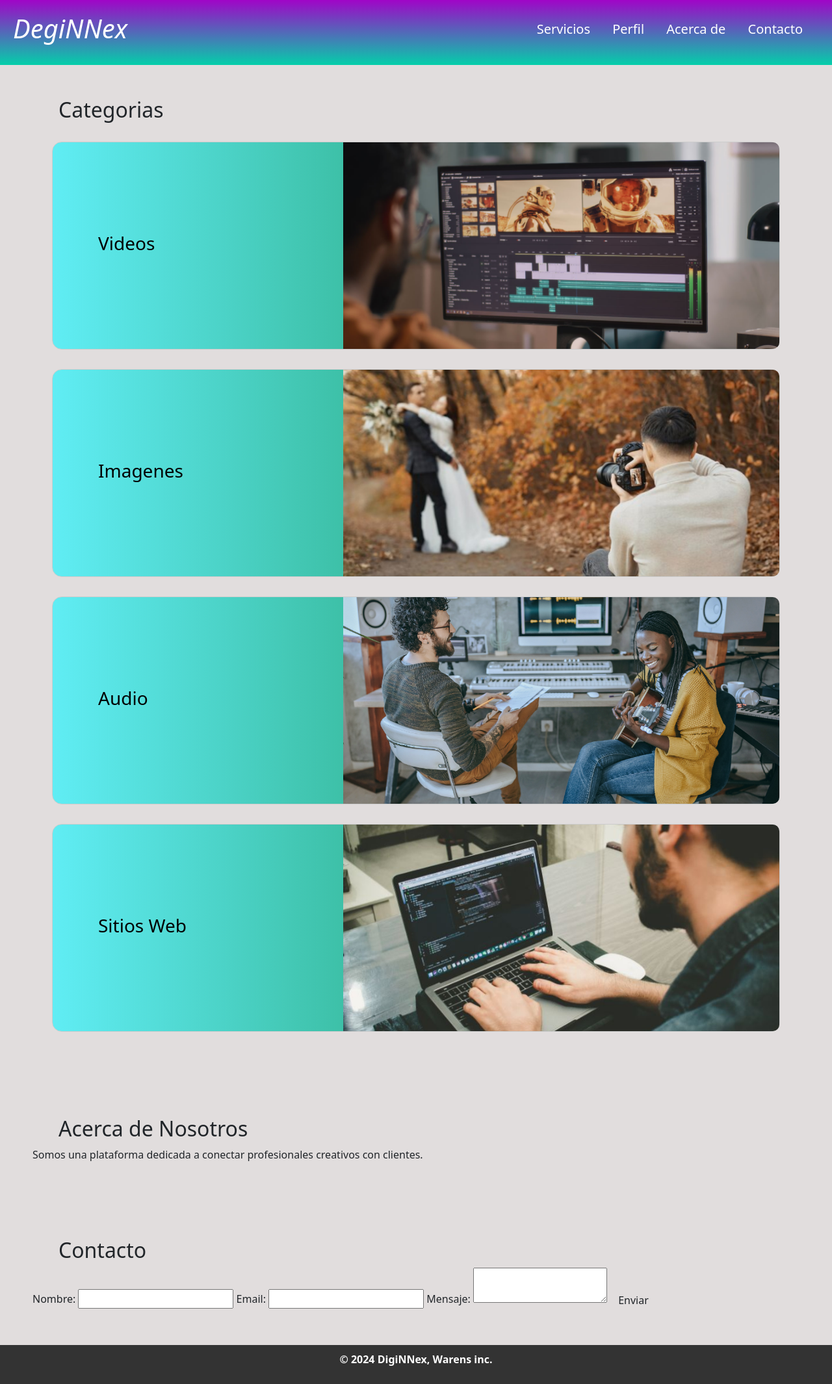
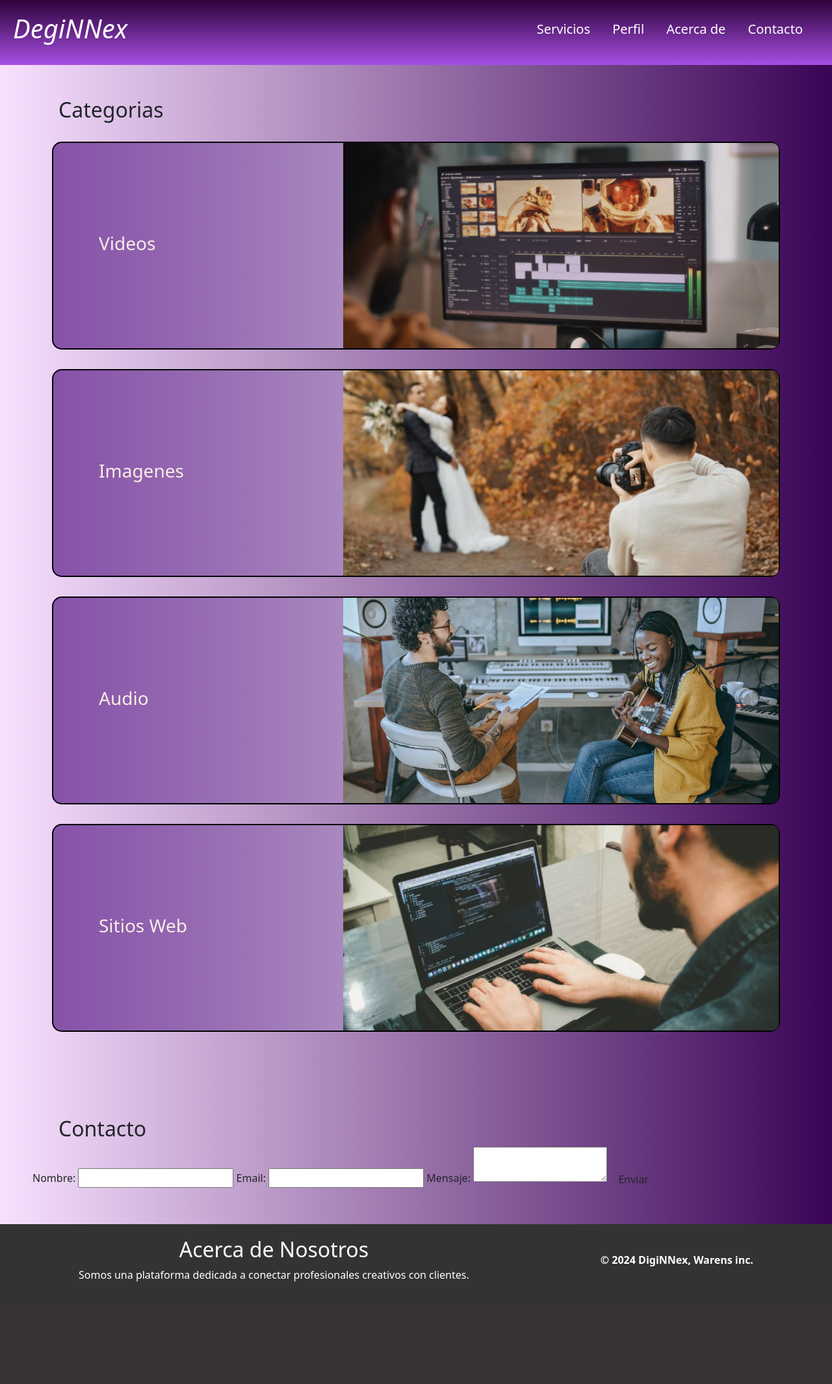
Before and after one commit to cthukh/GigiNNex, a Flask app: page /inicio in a window 1280 px wide. Shown: the whole page at 65% size. After the commit the page ends 1972 px from the top, so only its background shows below. Run offline with Flask 3, Linux system fonts and the light colour scheme.

Commit message:
pequeñas mejoras

```diff
--- a/app.py
+++ b/app.py
@@ -29,8 +29,7 @@
     response.headers['Expires'] = '0'
     return response
 
-# control usuarios
-
+# Ruta que maneja si el usuario ya esta registrado y si tiene sesión abierta.
 @app.route("/")
 def auth(form_registro=None, form_acceso=None):
     if current_user.is_authenticated:
@@ -43,6 +42,7 @@
         form_acceso = FormularioAcceso()
     return render_template("auth.html", form_registro=form_registro, form_acceso=form_acceso)
 
+# Ruta que maneja el registro de nuevos usuarios
 @app.route("/register", methods=["POST"])
 def register():
     form   = FormularioRegistro()
@@ -75,11 +75,10 @@
         flash("Form invalido")
         return auth(form_registro=form)
 
-
+# Ruta si el usuario ya esta registrado
 @app.route("/login", methods=["POST"])
 def login():
     form_acceso = FormularioAcceso()
-
     if form_acceso.validate_on_submit():
         flash(f"Acceso solicitado para el usuario { form_acceso.correo.data }")
         usuario = Usuario().obtener_por_correo(form_acceso.correo.data)
@@ -97,14 +96,12 @@
             return(redirect("/"))
 
 # pagina principal
-
 @app.route('/inicio')
 def index():
     return render_template('index.html')
 
 # seleccion de categorias
-
-@app.route('/categorias/<string:categoria>')
+@app.route('/service/<string:categoria>')
 def selecionar_categorias(categoria):
     if   categoria == 'videos':
         return render_template ('cat_videos.html')
@@ -117,11 +114,11 @@
 
 # opciones de usuario
 
-@app.route("/home")
+@app.route("/perfil")
 @login_required
-def home():
-    usuarios = Usuario().obtener_todos()
-    return render_template("perfil.html",usuarios=usuarios)
+def perfil():
+    # Ahora deberia recojer los datos solo de la sesion activa y enviarlos a perfil.html
+    return render_template("perfil.html", usuario=current_user)
 
 @app.route("/logout")
 def logout():
--- a/static/css/index.css
+++ b/static/css/index.css
@@ -1,12 +1,11 @@
 body {
     margin: 0;
     padding: 0;
-    background-color: rgb(225, 221, 221);
+    background: linear-gradient(to right, rgb(248, 225, 255), rgb(58, 4, 85));
 }
 
 /* main */
-
-section {
+.main-section{
     padding: 50px;
     margin: 0px;
     h2 {
@@ -18,15 +17,15 @@
     position: relative;
     background-size: cover;
     background-position: center;
-    color: rgb(0, 0, 0);
+    color: rgb(248, 238, 229);
     align-items: center;
     transition: color 0.4s ease;
     display: flex;
     flex-direction: row;
     margin: 30px;
     justify-content: space-between;
-    background: linear-gradient(to right, #60edf4, rgb(9, 125, 53));
-    border: 1px solid #ccc;
+    background: linear-gradient(to right, rgba(85, 19, 132, 0.67), #ffffff);
+    border: 2px solid #000000;
     height: 320px;
     text-align: center;
     border-radius: 15px;
@@ -82,10 +81,3 @@
     align-items: center;
     object-fit: cover;
 }
-
-footer {
-    background: #333;
-    color: white;
-    text-align: center;
-    padding: 10px 0;
-}
--- /dev/null
+++ b/static/css/styleFooter.css
@@ -0,0 +1,9 @@
+footer {
+    background: #333;
+    color: white;
+    padding: 20px;
+    display: flex;
+    align-items: center;
+    text-align: center;
+    justify-content: space-around;
+}
--- a/static/css/style_navbar.css
+++ b/static/css/styleHeader.css
@@ -3,7 +3,7 @@
 
 header {
     position: relative;
-    background: linear-gradient(to bottom, #a005c7, #04cfaa);
+    background: linear-gradient(to bottom, #2e0239, #a64fe4);
     display: flex;
     justify-content: space-between;
     height: 100px;
--- a/templates/404.html
+++ b/templates/404.html
@@ -8,6 +8,6 @@
 <body>
     <h1>Opss...</h1>
 
-    <h4>El peruano vio el codigo y lo hecho a perder...</h4>
+    <h4>El peruano queria ayudar con el codigo y lo hecho a perder...</h4>
 </body>
 </html>
--- a/templates/base_template.html
+++ b/templates/base_template.html
@@ -9,7 +9,9 @@
     </title>
     <link href="https://cdn.jsdelivr.net/npm/bootstrap@5.3.3/dist/css/bootstrap.min.css" rel="stylesheet" integrity="sha384-QWTKZyjpPEjISv5WaRU9OFeRpok6YctnYmDr5pNlyT2bRjXh0JMhjY6hW+ALEwIH" crossorigin="anonymous">
     <script src="https://cdn.jsdelivr.net/npm/bootstrap@5.3.3/dist/js/bootstrap.bundle.min.js" integrity="sha384-YvpcrYf0tY3lHB60NNkmXc5s9fDVZLESaAA55NDzOxhy9GkcIdslK1eN7N6jIeHz" crossorigin="anonymous"></script>
-    <link rel="stylesheet" href="{{url_for('static', filename='css/style_navbar.css')}}">
+    <link rel="icon" href="/static/img/logo_gigi.png" type="image/png">
+    <link rel="stylesheet" href="{{url_for('static', filename='css/styleHeader.css')}}">
+    <link rel="stylesheet" href="{{url_for('static', filename='css/styleFooter.css')}}">
     {% block link %}
     {% endblock %}
 </head>
--- a/templates/index.html
+++ b/templates/index.html
@@ -19,18 +19,17 @@
 
         <nav id="navbar">
             <ul>
-                <li><a href="#services" >Servicios</a></li>
-                <li><a href="/home">Perfil</a></li>
+                <li><a href="#servicios" >Servicios</a></li>
+                <li><a href="/perfil">Perfil</a></li>
                 <li><a href="#about">Acerca de</a></li>
-                <li><a href="#contact">Contacto</a></li>
+                <li><a href="#">Contacto</a></li>
             </ul>
         </nav>
-
     </header>
 
     <div class="main">
         <!-- Servicios -->
-        <section id="services">
+        <section class="main-section" id="services">
             <h2>Categorias</h2>
 
             <a href="{{ url_for('selecionar_categorias', categoria='videos') }}">
@@ -92,19 +91,10 @@
                     </div>
                 </div>
             </a>
-
-        </section>
-
-        <!-- Sobre nosotros -->
-
-        <section id="about">
-            <h2>Acerca de Nosotros</h2>
-            <p>Somos una plataforma dedicada a conectar profesionales creativos con clientes.</p>
         </section>
 
         <!-- contactos -->
-
-        <section id="contact">
+        <section class="main-section" id="contact">
             <h2>Contacto</h2>
             <form id="contact-form">
                 <label for="name">Nombre:</label>
@@ -120,6 +110,12 @@
     </div>
 
     <footer>
+        <!-- Sobre nosotros -->
+        <section id="about">
+            <h2>Acerca de Nosotros</h2>
+            <p>Somos una plataforma dedicada a conectar profesionales creativos con clientes.</p>
+        </section>
+
         <p><strong>&copy; 2024 DigiNNex, Warens inc. </strong></p>
     </footer>
 
```
Also changed, not shown: static/css/perfil.css (added, +11 -0 lines), templates/cat_videos.html (+4 -5 lines), templates/perfil.html (+24 -20 lines), README.md, models.py (line endings or trailing spaces), static/img/logo_gigi-bg_remove-1024x1024.png (added), static/img/logo_gigi-bg_remove-500x500.png (added), static/img/logo_gigi.png (added).
